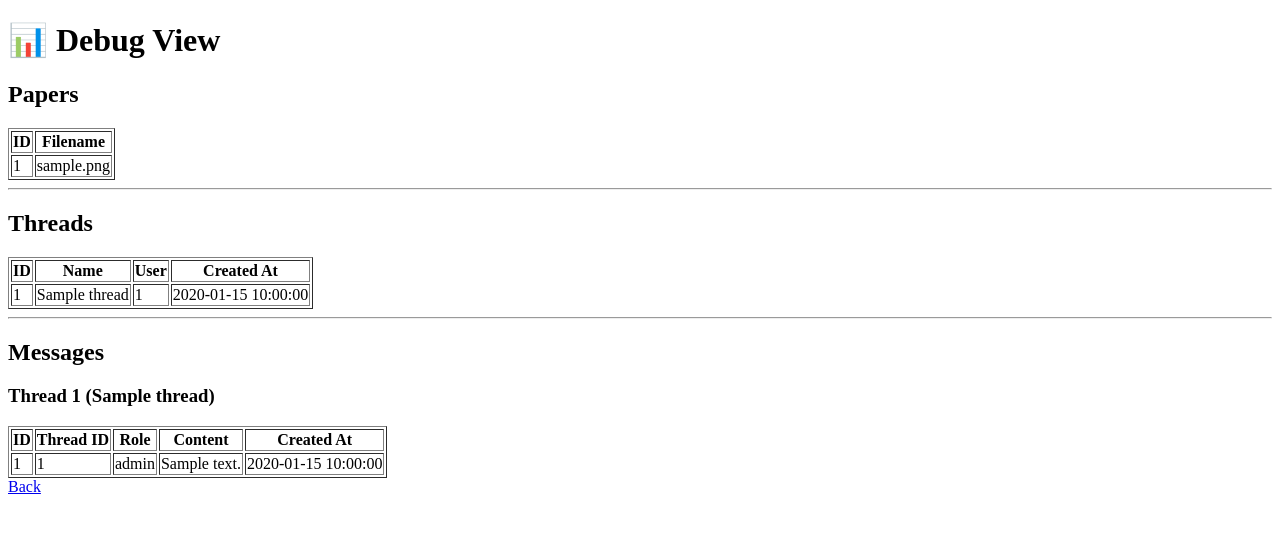
After one commit to odovgusha/DeepEvidence, a Flask app: page /debug in a window 1280 px wide. The commit adds this page. Shown: the top 533 px of the page. Run offline with Flask 3, Linux system fonts and the light colour scheme; tables that the repository leaves empty hold one stand-in row (values such as "Sample post").

Commit message:
MVP for threads and messages

```diff
--- a/app.py
+++ b/app.py
@@ -1,18 +1,17 @@
 from flask import Flask, request, jsonify, render_template, redirect, url_for
 import os
+
+from werkzeug.utils import secure_filename
+
 import data_manager as dm
 from models import db
 from services.pdf import extract_text
-from werkzeug.utils import secure_filename
+
 
 app = Flask(__name__)
 
 UPLOAD_FOLDER = "uploads"
 os.makedirs(UPLOAD_FOLDER, exist_ok=True)
-
-# ============================
-# DATABASE CONFIG
-# ============================
 
 app.config["SQLALCHEMY_DATABASE_URI"] = "sqlite:///db.sqlite"
 app.config["SQLALCHEMY_TRACK_MODIFICATIONS"] = False
@@ -20,9 +19,25 @@ app.config["SQLALCHEMY_TRACK_MODIFICATIONS"] = False
 dm.init_db(app)
 
 
-# ============================
-# HOME (PAPERS UI)
-# ============================
+# ---------- HOME (PAPERS UI) ----------
+
+@app.route("/debug")
+def debug_view():
+    papers = dm.get_all_papers()
+    threads = dm.get_threads()
+
+    thread_messages = {
+        t.id: dm.get_messages(t.id)
+        for t in threads
+    }
+
+    return render_template(
+        "debug.html",
+        papers=papers,
+        threads=threads,
+        thread_messages=thread_messages,
+    )
+
 
 @app.route("/")
 def home():
@@ -39,6 +54,7 @@ def upload_paper_html():
 
     filename = secure_filename(file.filename)
     filepath = os.path.join(UPLOAD_FOLDER, filename)
+
     file.save(filepath)
 
     text = extract_text(filepath)
@@ -71,9 +87,7 @@ def edit_paper_html(paper_id):
     return render_template("edit_paper.html", paper=p)
 
 
-# ============================
-# CHAT UI
-# ============================
+# ---------- CHAT UI ----------
 
 @app.route("/chat")
 def chat_home():
@@ -94,31 +108,25 @@ def chat_thread(thread_id):
         message = request.form.get("message")
         dm.add_message(thread_id, "user", message)
 
-        # mock assistant reply
-        dm.add_message(thread_id, "assistant", f"Echo: {message}")
-
     messages = dm.get_messages(thread_id)
 
     return render_template(
         "chat_thread.html",
         thread_id=thread_id,
-        messages=messages
+        messages=messages,
     )
 
 
-# ============================
-# API (optional)
-# ============================
+# ---------- API ----------
 
 @app.route("/papers", methods=["GET"])
 def get_papers():
     papers = dm.get_all_papers()
-    return jsonify([{"id": p.id, "filename": p.filename} for p in papers])
+    return jsonify(
+        [{"id": p.id, "filename": p.filename} for p in papers]
+    )
 
 
-# ============================
-# RUN
-# ============================
 
 if __name__ == "__main__":
     app.run(debug=True)
--- a/data_manager.py
+++ b/data_manager.py
@@ -6,10 +6,6 @@ def init_db(app):
     with app.app_context():
         db.create_all()
 
-
-# ============================
-# PAPERS
-# ============================
 
 def create_paper(filename, content):
     paper = Paper(filename=filename, content=content)
@@ -38,10 +34,6 @@ def update_paper(paper_id, new_filename):
     db.session.commit()
 
 
-# ============================
-# THREADS
-# ============================
-
 def create_thread(name=None, user_id=None):
     thread = Thread(name=name, user_id=user_id)
     db.session.add(thread)
@@ -50,24 +42,24 @@ def create_thread(name=None, user_id=None):
 
 
 def get_threads():
-    return Thread.query.order_by(Thread.created_at.desc()).all()
+    return Thread.query.order_by(
+        Thread.created_at.desc()
+    ).all()
 
-
-# ============================
-# MESSAGES
-# ============================
 
 def add_message(thread_id, role, content):
     msg = Message(
         thread_id=thread_id,
         role=role,
-        content=content
+        content=content,
     )
     db.session.add(msg)
     db.session.commit()
 
 
 def get_messages(thread_id):
-    return Message.query.filter_by(thread_id=thread_id)\
-        .order_by(Message.created_at.asc())\
+    return (
+        Message.query.filter_by(thread_id=thread_id)
+        .order_by(Message.created_at.asc())
         .all()
+    )
--- a/templates/chat.html
+++ b/templates/chat.html
@@ -5,7 +5,8 @@
 <h1>💬 Threads</h1>
 
 <form action="/chat/create" method="post">
-    <input type="text" name="name" placeholder="Thread name">
+    <input type="text" name="name" placeholder="Enter thread name" required>
+    <input type="text" name="user_id" placeholder="User ID (optional)">
     <button type="submit">Create Thread</button>
 </form>
 
@@ -13,7 +14,7 @@
 {% for t in threads %}
     <li>
         <a href="/chat/{{ t.id }}">
-            {{ t.name or "Thread " ~ t.id }}
+            {{ t.name }} ({{ t.user_id or "anonymous" }})
         </a>
     </li>
 {% endfor %}
--- /dev/null
+++ b/templates/debug.html
@@ -0,0 +1,67 @@
+<!DOCTYPE html>
+<html>
+<body>
+
+<h1>📊 Debug View</h1>
+
+<h2>Papers</h2>
+<table border="1">
+<tr><th>ID</th><th>Filename</th></tr>
+{% for p in papers %}
+<tr><td>{{ p.id }}</td><td>{{ p.filename }}</td></tr>
+{% endfor %}
+</table>
+
+<hr>
+
+<h2>Threads</h2>
+<table border="1">
+<tr>
+    <th>ID</th>
+    <th>Name</th>
+    <th>User</th>
+    <th>Created At</th>
+</tr>
+{% for t in threads %}
+<tr>
+    <td>{{ t.id }}</td>
+    <td>{{ t.name }}</td>
+    <td>{{ t.user_id }}</td>
+    <td>{{ t.created_at }}</td>
+</tr>
+{% endfor %}
+</table>
+
+<hr>
+
+<h2>Messages</h2>
+
+{% for t in threads %}
+<h3>Thread {{ t.id }} ({{ t.name }})</h3>
+
+<table border="1">
+<tr>
+    <th>ID</th>
+    <th>Thread ID</th>
+    <th>Role</th>
+    <th>Content</th>
+    <th>Created At</th>
+</tr>
+
+{% for m in thread_messages[t.id] %}
+<tr>
+    <td>{{ m.id }}</td>
+    <td>{{ m.thread_id }}</td>
+    <td>{{ m.role }}</td>
+    <td>{{ m.content }}</td>
+    <td>{{ m.created_at }}</td>
+</tr>
+{% endfor %}
+</table>
+
+{% endfor %}
+
+<a href="/">Back</a>
+
+</body>
+</html>
--- a/templates/index.html
+++ b/templates/index.html
@@ -30,5 +30,8 @@
 <hr>
 <a href="/chat">💬 Chat</a>
 
+<hr>
+<a href="/debug">📊 View Database</a>
+
 </body>
 </html>
```
Also changed, not shown: models.py (+8 -16 lines).
